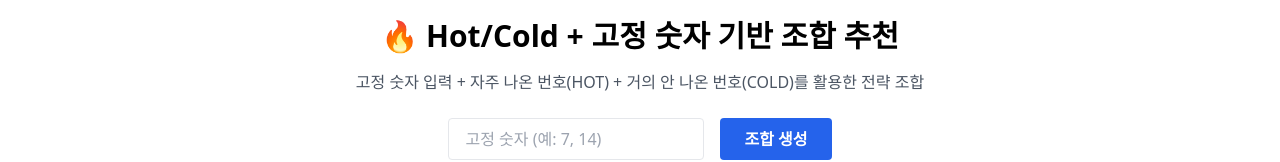
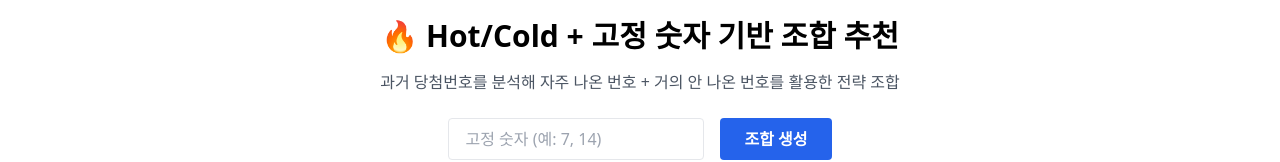
Before and after one commit to mysmartdeal/mysmartdeal, a Next.js app: page /lotto in a window 1280 px wide. Shown: the part 370-532 px from the top of the page. Built offline with nearby package versions, Linux system fonts and the light colour scheme.

Commit message:
Update lotto.js

```diff
--- a/pages/lotto.js
+++ b/pages/lotto.js
@@ -65,7 +65,7 @@ export default function LottoPage() {
       <div className="container mx-auto py-16 px-4 text-center">
         <h1 className="text-3xl font-bold mb-4">🔥 Hot/Cold + 고정 숫자 기반 조합 추천</h1>
         <p className="text-gray-600 mb-6">
-          고정 숫자 입력 + 자주 나온 번호(HOT) + 거의 안 나온 번호(COLD)를 활용한 전략 조합
+          과거 당첨번호를 분석해 자주 나온 번호 + 거의 안 나온 번호를 활용한 전략 조합
         </p>
 
         <div className="flex flex-col sm:flex-row justify-center gap-4 mb-6">
```
